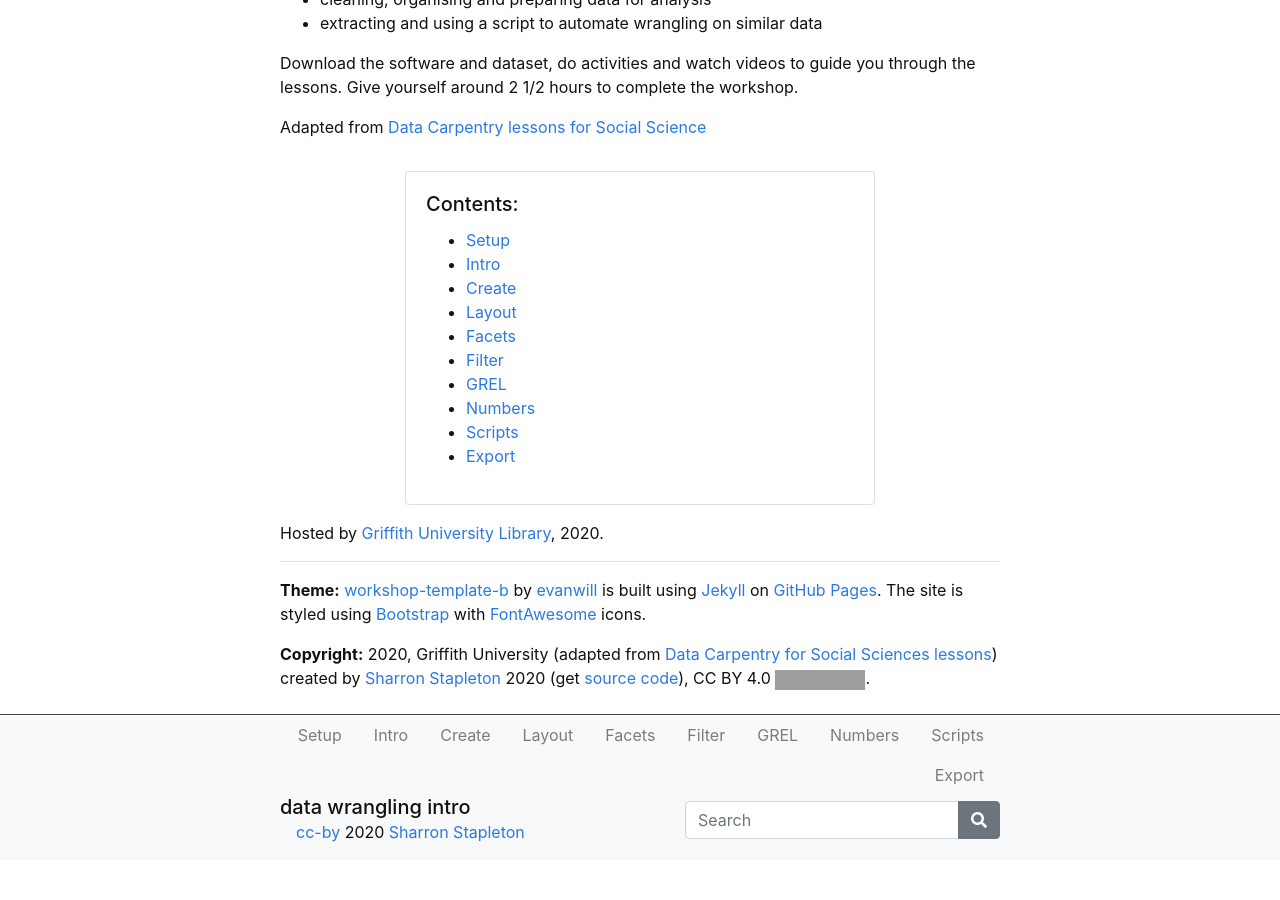
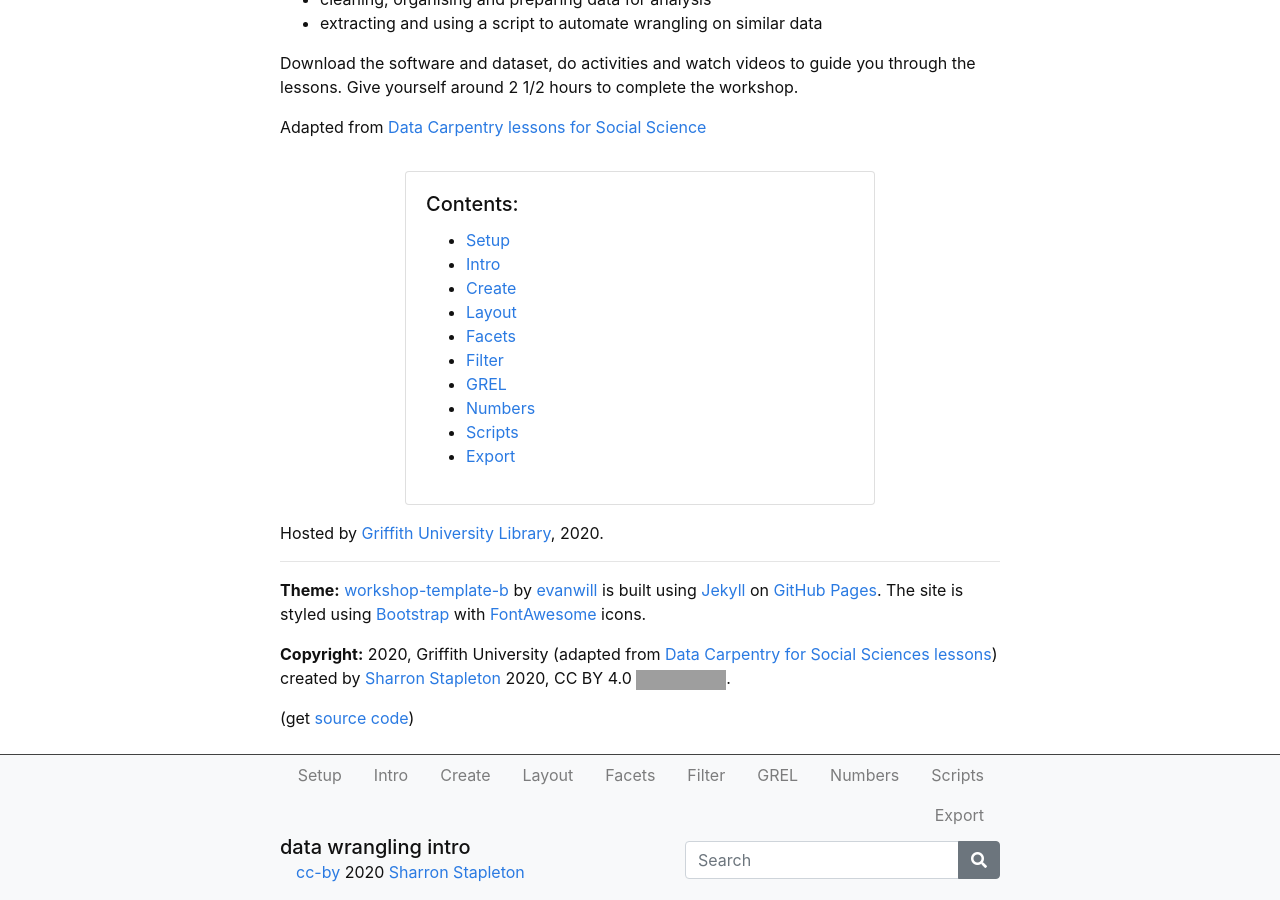
Before and after one commit to GULibrarySandbox/intro-data-wrangle, a Jekyll site: the page built from index.md, in a window 1280 px wide and 900 px high, scrolled down 665 px. Built offline with Jekyll 4.4.1, drawn with Linux system fonts in a browser that asks for light colours; before the commit the page ends 1525 px from its top, so only the background shows below that; grey boxes are pictures that could not be loaded.

```diff
--- a/_includes/credits.html
+++ b/_includes/credits.html
@@ -1,2 +1,3 @@
 <p><strong>Theme:</strong> <a href="https://github.com/evanwill/workshop-template-b" target="_blank" rel="noopener">workshop-template-b</a> by <a href="https://github.com/evanwill/" target="_blank" rel="noopener">evanwill</a> is built using <a href="https://jekyllrb.com/" target="_blank" rel="noopener">Jekyll</a> on <a href="https://pages.github.com/" target="_blank" rel="noopener">GitHub Pages</a>. The site is styled using <a href="https://getbootstrap.com/" target="_blank" rel="noopener">Bootstrap</a> with <a href="https://fontawesome.com/" target="_blank" rel="noopener">FontAwesome</a> icons.</p>
-<p><strong>Copyright:</strong> 2020, Griffith University (adapted from <a href="https://datacarpentry.org/lessons/#social-science-curriculum" target="_blank" rel="noopener">Data Carpentry for Social Sciences lessons</a>) created by <a href="https://github.com/{{ site.github_username }}">{{ site.author }}</a> {{ site.pub_year}} (get <a href="{{ site.repo }}" target="_blank" rel="noopener">source code</a>), CC BY 4.0 <a href="http://creativecommons.org/licenses/by/4.0/" rel="license"><img src="https://i.creativecommons.org/l/by/4.0/88x31.png" alt="Creative Commons License" /></a>.</p>
+<p><strong>Copyright:</strong> 2020, Griffith University (adapted from <a href="https://datacarpentry.org/lessons/#social-science-curriculum" target="_blank" rel="noopener">Data Carpentry for Social Sciences lessons</a>) created by <a href="https://github.com/{{ site.github_username }}">{{ site.author }}</a> {{ site.pub_year}}, CC BY 4.0 <a href="http://creativecommons.org/licenses/by/4.0/" rel="license"><img src="https://i.creativecommons.org/l/by/4.0/88x31.png" alt="Creative Commons License" /></a>.</p>
+<p>(get <a href="{{ site.repo }}" target="_blank" rel="noopener">source code</a>)<p>
```
